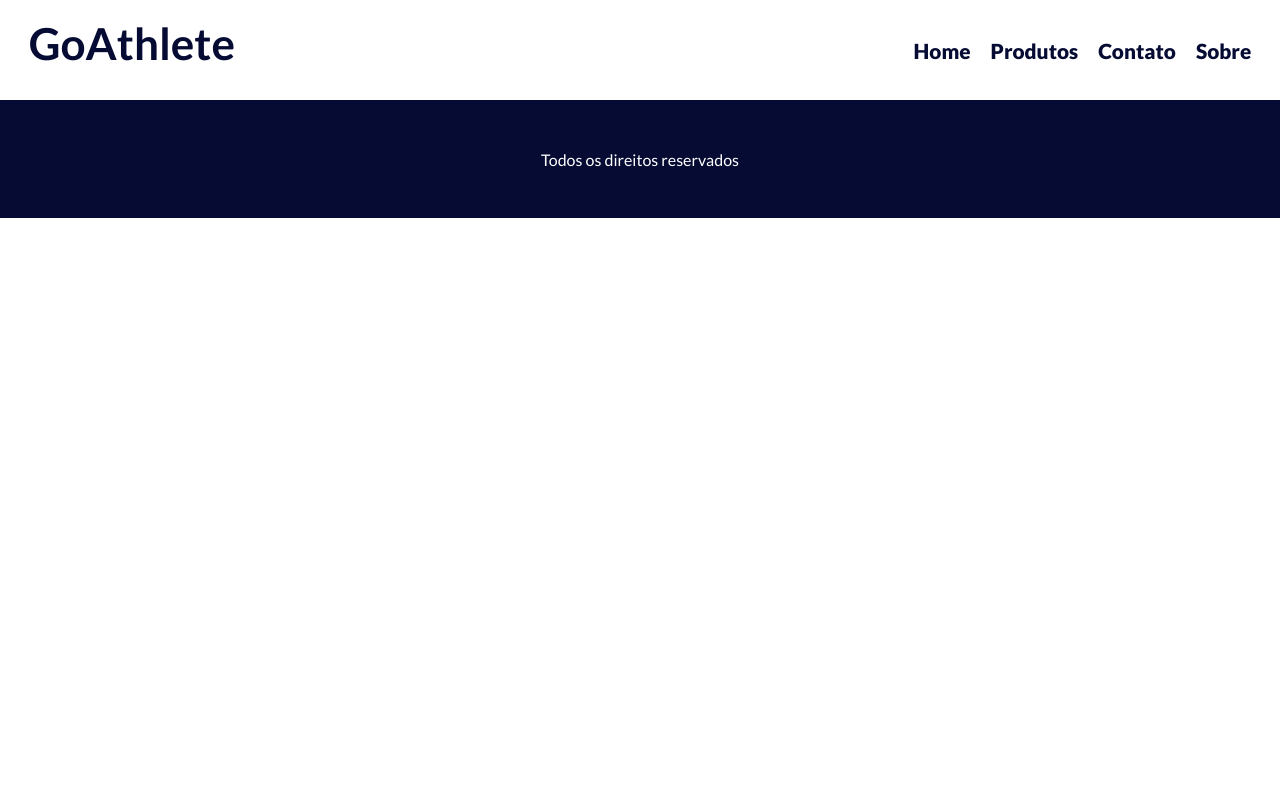
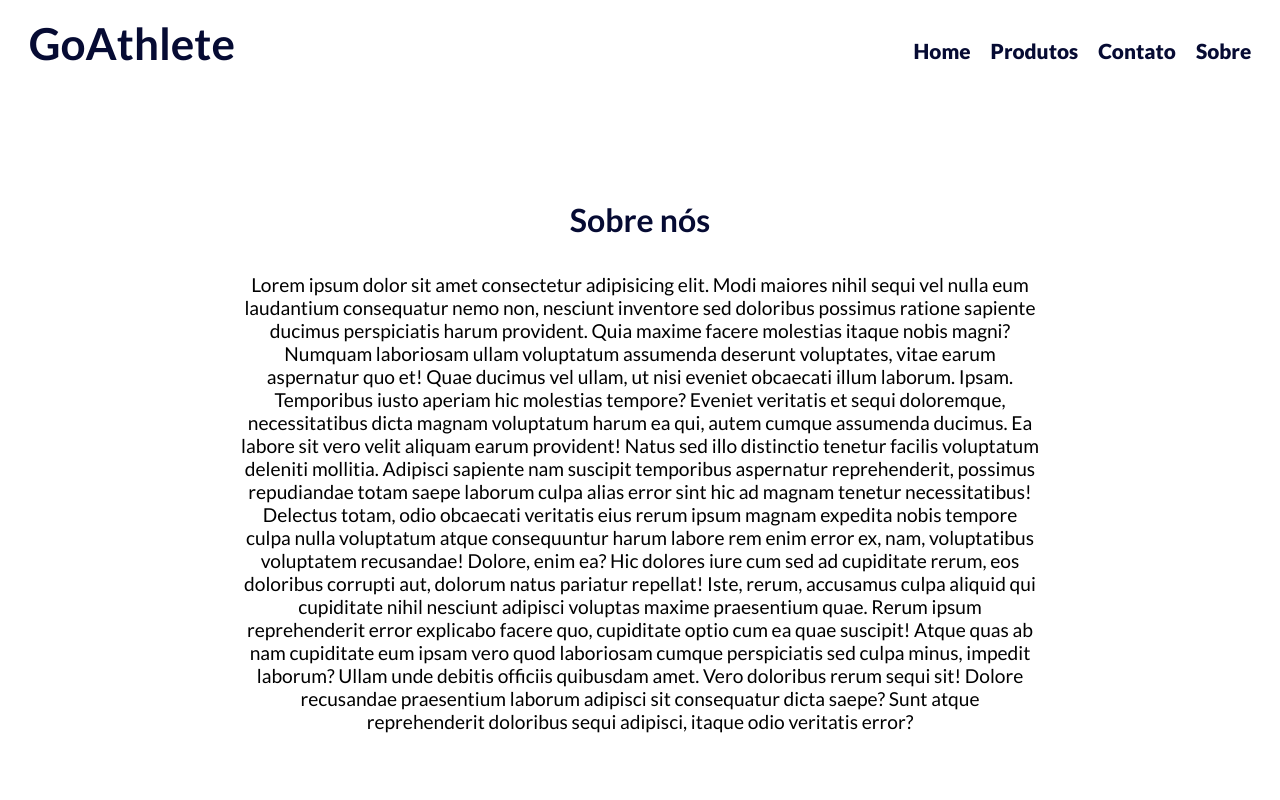
Before and after one commit to aarthurbf/front_end_cp04, a React (Vite) app: page / in a window 1280 px wide. Both pictures are taken after a click on the link "Sobre". Shown: the top 800 px of the page. Built offline with nearby package versions, Linux system fonts and the light colour scheme.

Commit message:
Add: Sobre

```diff
--- a/src/css/Global.css
+++ b/src/css/Global.css
@@ -12,4 +12,5 @@
     margin: 0;
     box-sizing: border-box;
     font-family: 'Lato', 'Helvetica Neue';
+    scroll-behavior: smooth;
 }
--- /dev/null
+++ b/src/css/Sobre.css
@@ -0,0 +1,19 @@
+.sobre{
+    display: flex;
+    flex-direction: column;
+    align-items: center;
+    padding: 6.25rem 3.12rem;
+}
+
+.sobre h3{
+    color: var(--color2);
+    font-size: 2rem;
+    margin-bottom: 2.1rem;
+}
+
+.sobre p{
+    max-width: 50rem;
+    margin-bottom: 2.1rem;
+    font-size: 1.2rem;
+    text-align: center;
+}
--- a/src/routes/Home.jsx
+++ b/src/routes/Home.jsx
@@ -11,7 +11,7 @@ function Home() {
       <section className="banner">
         <h2>Venha conhecer os nossos produtos</h2>
         <h3>Lorem ipsum dolor sit amet.</h3>
-        <a href="" className="btn">Informações</a>
+        <a href="" className="btn">Conheça agora</a>
       </section>
 
       {/* SERVIÇOS */}
--- a/src/routes/Sobre.jsx
+++ b/src/routes/Sobre.jsx
@@ -1,8 +1,21 @@
+import "../css/Sobre.css";
+
 function Sobre() {
 
     return (
       <>
-
+        <section className="sobre">
+          <h3>Sobre nós</h3>
+        <img src="" alt="" />
+        <p>Lorem ipsum dolor sit amet consectetur adipisicing elit. Modi maiores nihil sequi vel nulla eum laudantium consequatur nemo non, nesciunt inventore sed doloribus possimus ratione sapiente ducimus perspiciatis harum provident.
+        Quia maxime facere molestias itaque nobis magni? Numquam laboriosam ullam voluptatum assumenda deserunt voluptates, vitae earum aspernatur quo et! Quae ducimus vel ullam, ut nisi eveniet obcaecati illum laborum. Ipsam.
+        Temporibus iusto aperiam hic molestias tempore? Eveniet veritatis et sequi doloremque, necessitatibus dicta magnam voluptatum harum ea qui, autem cumque assumenda ducimus. Ea labore sit vero velit aliquam earum provident!
+        Natus sed illo distinctio tenetur facilis voluptatum deleniti mollitia. Adipisci sapiente nam suscipit temporibus aspernatur reprehenderit, possimus repudiandae totam saepe laborum culpa alias error sint hic ad magnam tenetur necessitatibus!
+        Delectus totam, odio obcaecati veritatis eius rerum ipsum magnam expedita nobis tempore culpa nulla voluptatum atque consequuntur harum labore rem enim error ex, nam, voluptatibus voluptatem recusandae! Dolore, enim ea?
+        Hic dolores iure cum sed ad cupiditate rerum, eos doloribus corrupti aut, dolorum natus pariatur repellat! Iste, rerum, accusamus culpa aliquid qui cupiditate nihil nesciunt adipisci voluptas maxime praesentium quae.
+        Rerum ipsum reprehenderit error explicabo facere quo, cupiditate optio cum ea quae suscipit! Atque quas ab nam cupiditate eum ipsam vero quod laboriosam cumque perspiciatis sed culpa minus, impedit laborum?
+        Ullam unde debitis officiis quibusdam amet. Vero doloribus rerum sequi sit! Dolore recusandae praesentium laborum adipisci sit consequatur dicta saepe? Sunt atque reprehenderit doloribus sequi adipisci, itaque odio veritatis error?</p>
+        </section>
       </>
     )
   }
```
